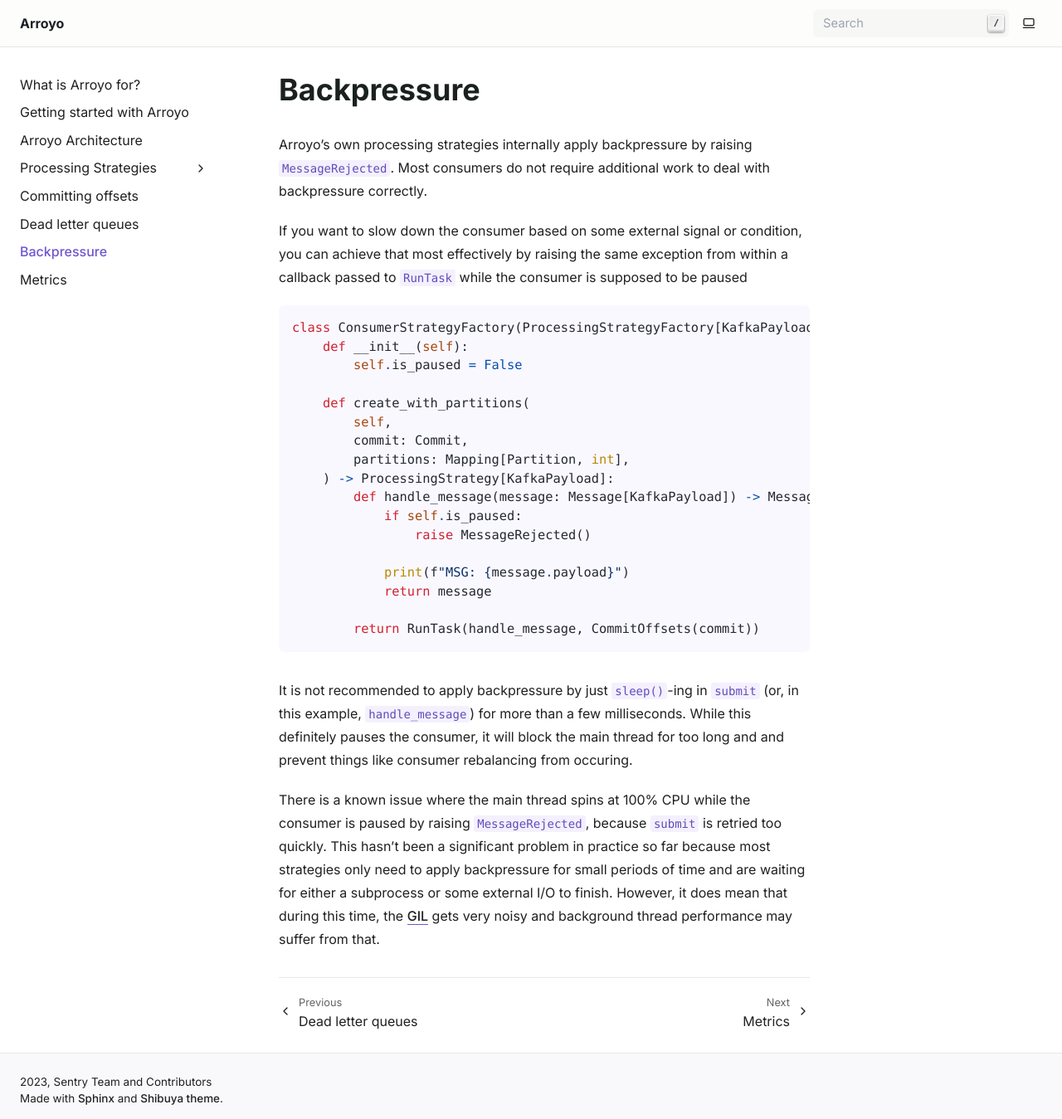
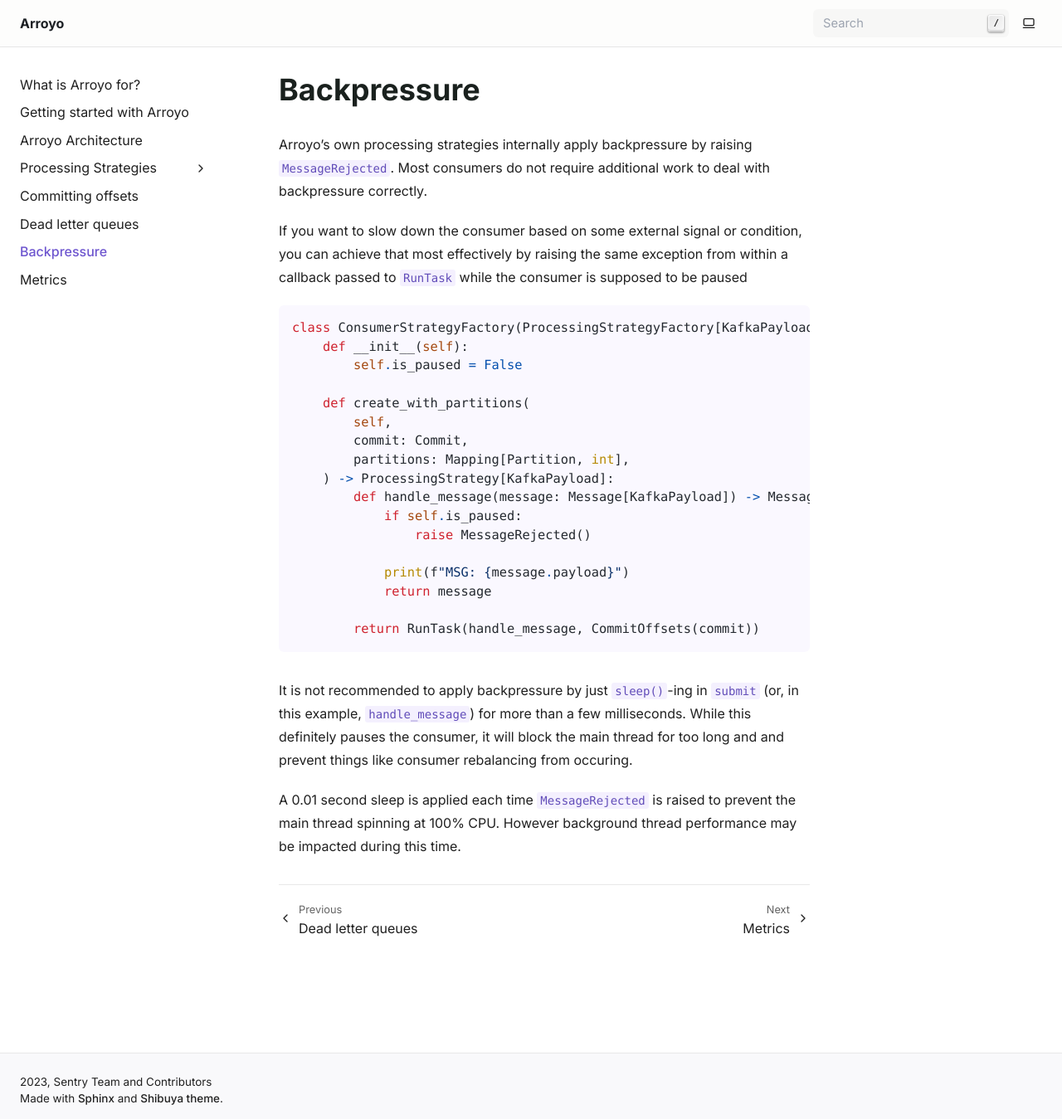
Before and after one commit to getsentry/arroyo, a Sphinx documentation site: the page built from docs/source/backpressure.rst, in a window 1280 px wide and 1349 px high. Shown: the whole window at 83% size. Built offline with Sphinx 7.4.7, drawn with Linux system fonts in a browser that asks for light colours.

Commit message:
feat: Avoid spinning on MessageRejected (#253)
This was done in https://github.com/getsentry/sentry/blob/43de083a4b874ab23de5db2c8f7f2958a3cb70ab/src/sentry/processing/backpressure/arroyo.py#L40, should probably be an Arroyo default

```diff
--- a/docs/source/backpressure.rst
+++ b/docs/source/backpressure.rst
@@ -38,12 +38,6 @@ It is not recommended to apply backpressure by just ``sleep()``-ing in
 pauses the consumer, it will block the main thread for too long and and prevent
 things like consumer rebalancing from occuring.
 
-There is a known issue where the main thread spins at 100% CPU while the
-consumer is paused by raising :py:class:`~abstract.MessageRejected`, because
-:py:class:`~abstract.ProcessingStrategy.submit` is retried too quickly. This
-hasn't been a significant problem in practice so far because most strategies
-only need to apply backpressure for small periods of time and are waiting for
-either a subprocess or some external I/O to finish. However, it does mean that
-during this time, the `GIL
-<https://wiki.python.org/moin/GlobalInterpreterLock>`_ gets very noisy and
-background thread performance may suffer from that.
+A 0.01 second sleep is applied each time :py:class:`~abstract.MessageRejected` is
+raised to prevent the main thread spinning at 100% CPU. However background thread
+performance may be impacted during this time.
```
Also changed, not shown: 1 other file.
